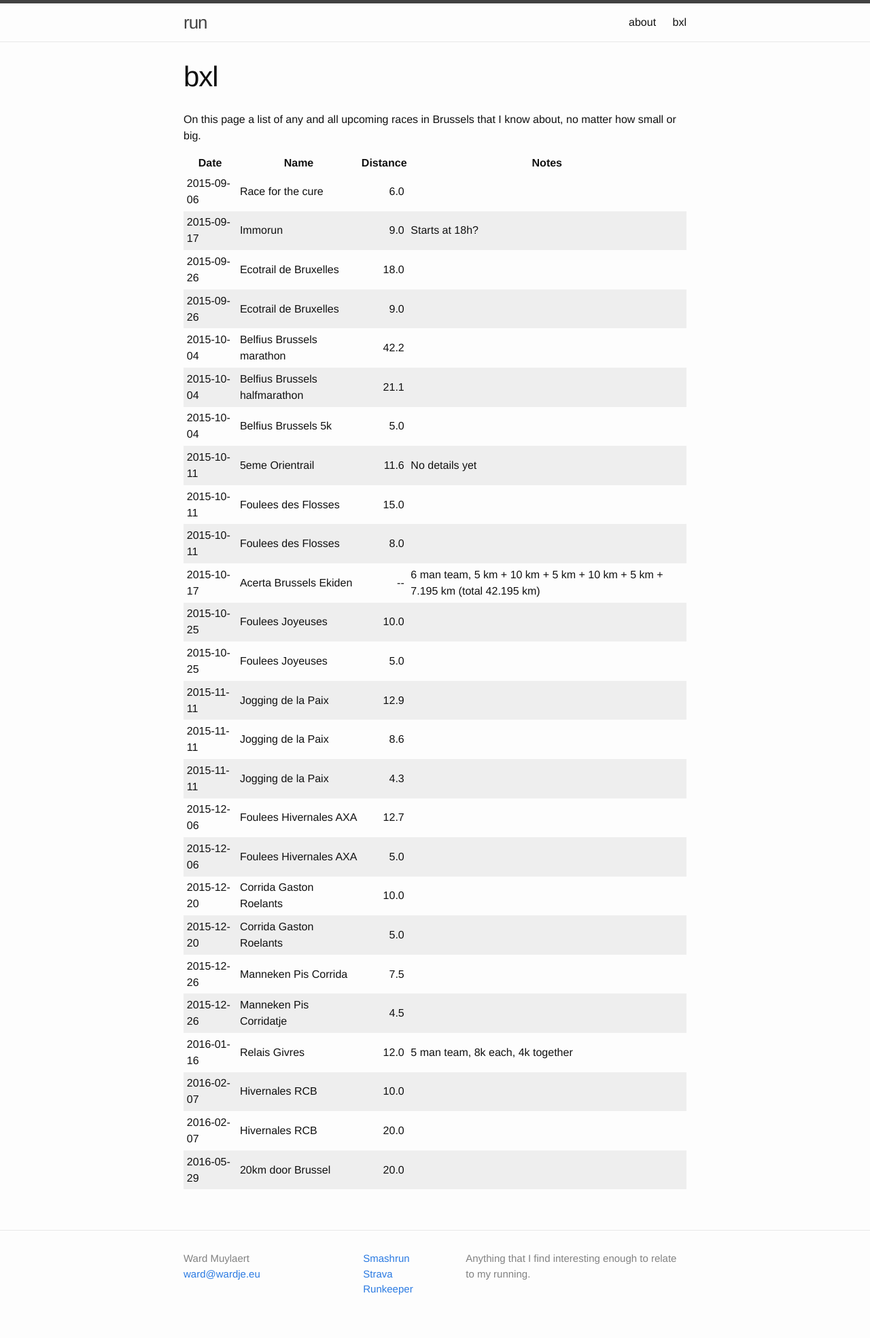
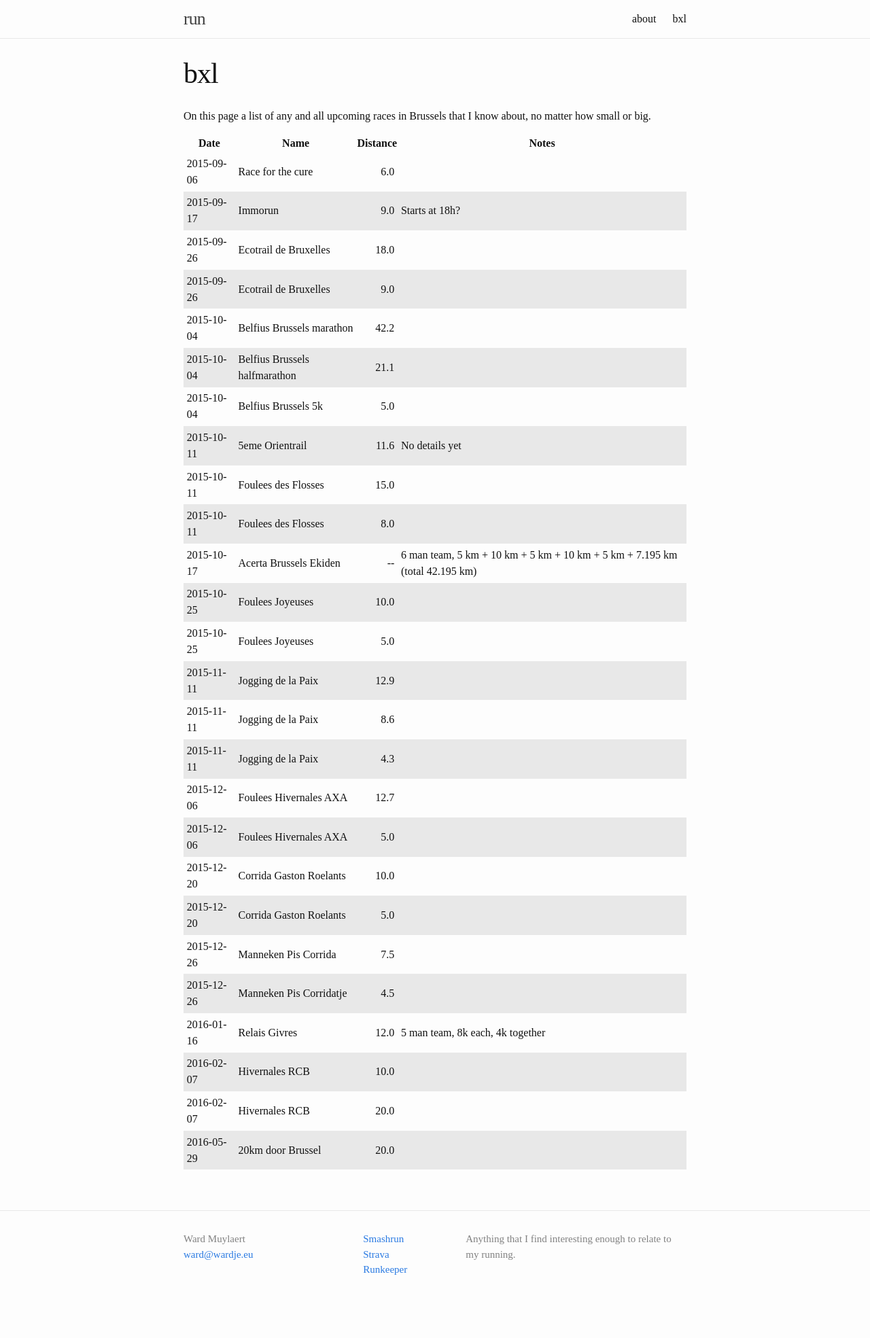
Before and after one commit to ward/run, a Jekyll site: the page built from bxl.md, in a window 1280 px wide. Shown: the whole page at 68% size. Built offline with Jekyll 4.4.1, drawn with Linux system fonts in a browser that asks for light colours; after the commit the page ends 1940 px from its top, so only the background shows below that.

Commit message:
Minor style changes

```diff
--- a/_sass/_base.scss
+++ b/_sass/_base.scss
@@ -210,7 +210,7 @@ pre {
 table {
   border-collapse: collapse;
   tr:nth-child(2n) {
-    background-color: #eeeeee;
+    background-color: $grey-color-light;
   }
   td {
     padding: 0.3em;
--- a/_sass/_layout.scss
+++ b/_sass/_layout.scss
@@ -2,7 +2,8 @@
  * Site header
  */
 .site-header {
-    border-top: 5px solid $grey-color-dark;
+    // Removed 2015-09-02
+    //border-top: 5px solid $grey-color-dark;
     border-bottom: 1px solid $grey-color-light;
     min-height: 56px;
 
--- a/css/main.scss
+++ b/css/main.scss
@@ -6,7 +6,7 @@
 
 
 // Our variables
-$base-font-family: Helvetica, Arial, sans-serif;
+$base-font-family: "Charis SIL", serif;
 $base-font-size:   16px;
 $small-font-size:  $base-font-size * 0.875;
 $base-line-height: 1.5;
```
